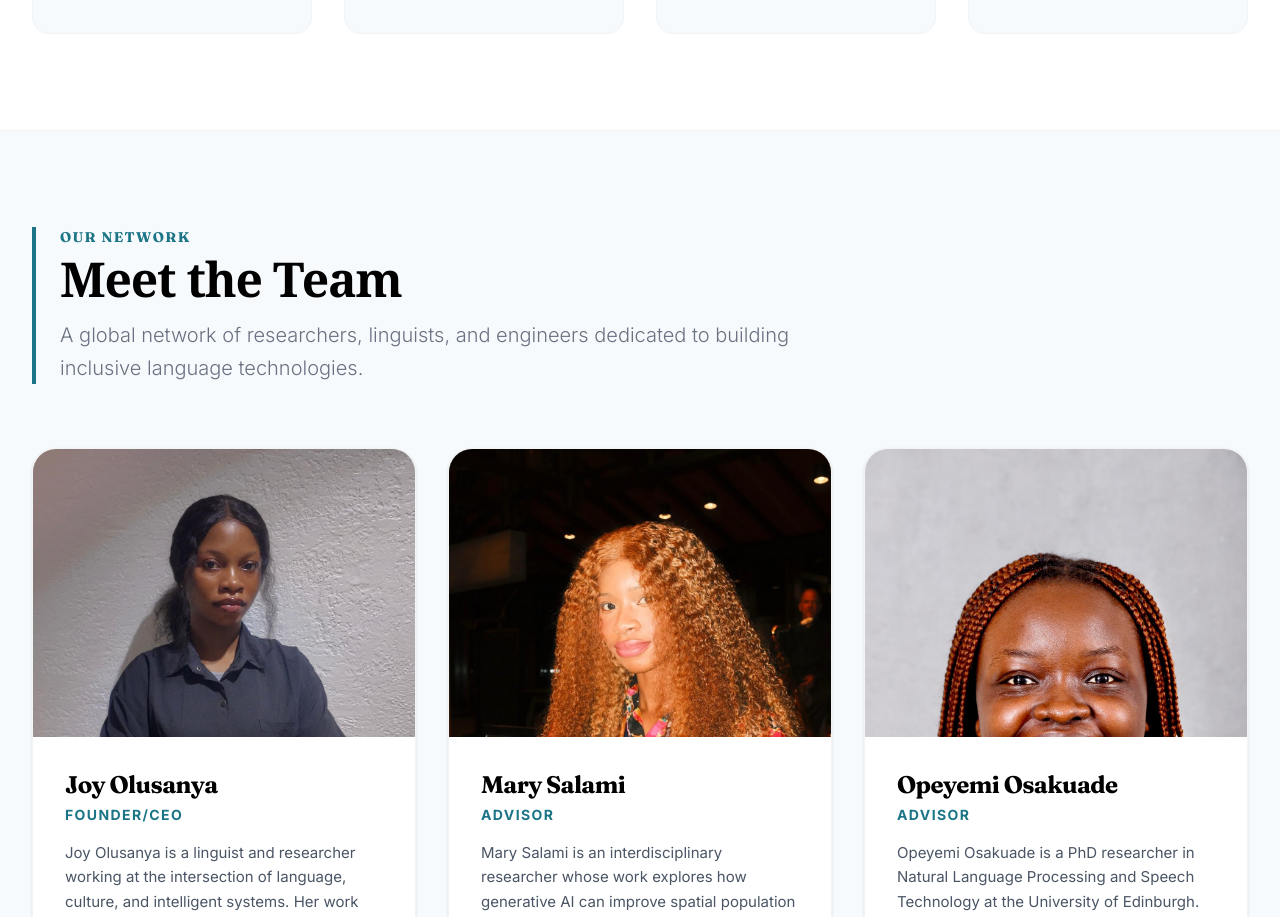
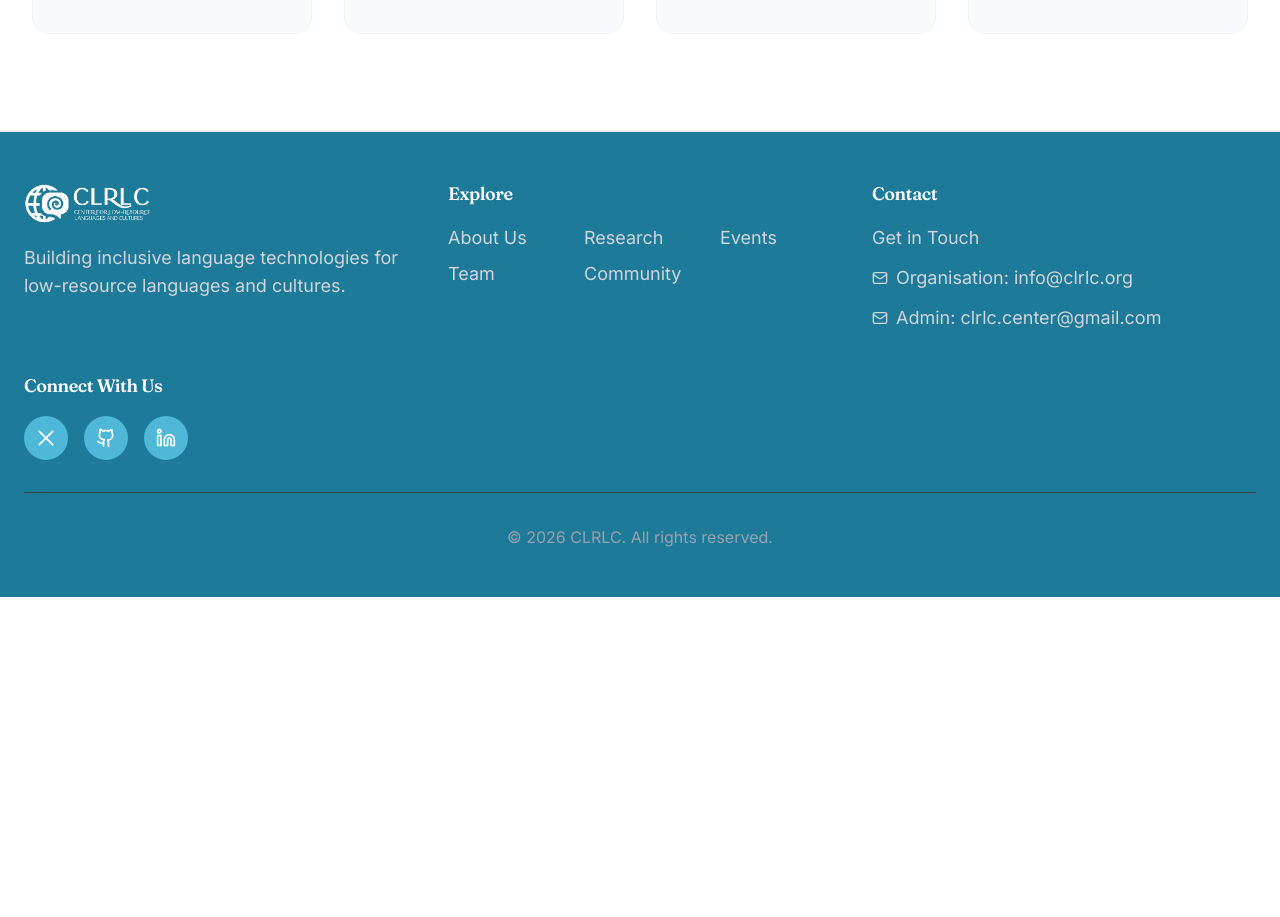
Before and after one commit to clrlc-org/clrlc, a Next.js app: page /about in a window 1280 px wide. Shown: the part 1865-2782 px from the top of the page. After the commit the page ends 2462 px from the top, so only its background shows below. Built offline with nearby package versions, Linux system fonts and the light colour scheme.

Commit message:
Restore original TeamMemberCard styling and move to dedicated team page

```diff
--- a/src/app/about/page.tsx
+++ b/src/app/about/page.tsx
@@ -1,46 +1,8 @@
 // @ts-nocheck
 /* eslint-disable */
+import React from 'react';
 
 export default function AboutPage() {
-
-  const teamData = [
-    {
-      _id: "1",
-      name: "Joy Olusanya",
-      role: "Founder/CEO",
-      image: "/team/Joy Olusanya.jpg",
-      bio: "Joy Olusanya is a linguist and researcher working at the intersection of language, culture, and intelligent systems. Her work focuses on Natural Language Processing and Machine Learning for low-resource languages and their cultures, with emphasis on dataset curation, machine translation, multilingual NLP, healthcare applications, and culturally grounded benchmark evaluation. She is the Founder and a Researcher at the Center for Low-Resource Languages and Cultures (CLRLC)."
-    },
-    {
-      _id: "2",
-      name: "Mary Salami",
-      role: "Advisor",
-      image: "/team/Mary Salami.jpg",
-      bio: "Mary Salami is an interdisciplinary researcher whose work explores how generative AI can improve spatial population modelling, environmental resilience, and equitable decision-making. She has research experience in social media data and mobility analytics and currently serves as a Teaching Assistant at the University of California, Santa Barbara. She brings expertise at the intersection of AI, geospatial analysis, and societal impact."
-    },
-    {
-      _id: "3",
-      name: "Opeyemi Osakuade",
-      role: "Advisor",
-      image: "/team/Opeyemi Osakuade.jpg",
-      bio: "Opeyemi Osakuade is a PhD researcher in Natural Language Processing and Speech Technology at the University of Edinburgh. Her research focuses on representation learning and evaluation for speech and language models in low-resource and tonal languages. Opeyemi leads the development of ToneBench, a benchmarking framework for evaluating tone awareness in speech representations across languages."
-    },
-    {
-      _id: "4",
-      name: "Nunsi Shiaki",
-      role: "Engineering Lead",
-      image: "/team/Nunsi Shiaki.jpg",
-      bio: "Nunsi is a passionate data scientist and machine learning researcher dedicated to building robust and inclusive technological solutions."
-    },
-    {
-      _id: "5",
-      name: "Anusha Dixit",
-      role: "Product Manager",
-      image: "/team/Anusha Dixit.jpg",
-      bio: "Anusha Dixit is an AI and product professional with expertise in Python, SQL, analytics, machine learning, large language models, and natural language processing. She is passionate about using AI and technology to solve real-world problems and build impactful, data-driven products and solutions."
-    }
-  ];
-
   return (
     <div className="bg-[#F7FAFC] min-h-screen font-sans">
 
@@ -72,7 +34,7 @@ export default function AboutPage() {
             We build inclusive speech- and text-based datasets for African and other low-resource languages, and we partner closely with the communities who speak them. From there, we create the resources, research, and knowledge that keep the languages and cultures alive in the age of AI, and make artificial intelligence more inclusive, accurate, and culturally grounded.
           </p>
           <p>
-            We work at the meeting point of language and culture, moving beyond language data to preserve the knowledge and worldviews embedded in each language. Our goal is to ensure that tomorrow&apos;s AI does not simply translate words, but understands the people, contexts, and cultures behind them.
+            We work at the meeting point of language and culture, moving beyond language data to preserve the knowledge and worldviews embedded in each language. Our goal is to ensure that tomorrow's AI does not simply translate words, but understands the people, contexts, and cultures behind them.
           </p>
         </div>
       </div>
@@ -145,39 +107,6 @@ export default function AboutPage() {
           </div>
         </div>
       </div>
-
-      {/* 4. NEW BULLETPROOF TEAM SECTION */}
-      <div className="py-24 bg-[#F7FAFC]">
-        <div className="max-w-7xl mx-auto px-4 sm:px-6 lg:px-8">
-          <div className="max-w-3xl mb-16 border-l-4 border-[#1B7586] pl-6">
-            <h2 className="text-[#1B7586] font-bold tracking-widest uppercase text-sm mb-2">Our Network</h2>
-            <h3 className="text-4xl md:text-5xl font-serif font-bold text-black mb-4 tracking-tight">Meet the Team</h3>
-            <p className="text-xl text-gray-500 font-light leading-relaxed">
-              A global network of researchers, linguists, and engineers dedicated to building inclusive language technologies.
-            </p>
-          </div>
-
-          <div className="grid grid-cols-1 md:grid-cols-2 lg:grid-cols-3 gap-8">
-            {teamData.map((member) => (
-              <div key={member._id} className="bg-white rounded-3xl shadow-sm border border-gray-100 overflow-hidden flex flex-col">
-
-                <div
-                  className="h-72 w-full bg-gray-200 bg-cover bg-top"
-                  style={{ backgroundImage: `url('${member.image}')` }}
-                  title={member.name}
-                />
-
-                <div className="p-8 flex flex-col flex-grow">
-                  <h4 className="text-2xl font-bold text-black mb-1">{member.name}</h4>
-                  <p className="text-sm font-bold text-[#1B7586] uppercase tracking-widest mb-4">{member.role}</p>
-                  <p className="text-gray-600 text-[15px] leading-relaxed flex-grow">{member.bio}</p>
-                </div>
-              </div>
-            ))}
-          </div>
-        </div>
-      </div>
-
     </div>
   );
 }
--- a/src/app/team/page.tsx
+++ b/src/app/team/page.tsx
@@ -1,50 +1,83 @@
-import { Metadata } from "next";
-import { client } from "@/sanity/lib/client";
-import { MEMBERS_QUERY } from "@/sanity/lib/queries";
+// @ts-nocheck
+/* eslint-disable */
+import React from 'react';
+import { TeamMemberCard } from '@/components/TeamMemberCard';
 
-import { FadeIn, StaggerContainer } from "@/components/Motion";
-import { TeamMemberCard } from "@/components/TeamMemberCard";
-import { SectionHeading } from "@/components/Heading";
+export default function TeamPage() {
 
-export const metadata: Metadata = {
-  title: "Our Team - CLRLC",
-  description: "Meet the team behind CLRLC.",
-};
-
-export const revalidate = 60; // Revalidate every 60 seconds
-
-export default async function TeamPage() {
-  let members = [];
-  try {
-    members = await client.fetch(MEMBERS_QUERY);
-  } catch (error) {
-    console.error("Sanity fetch error:", error);
-    // Fallback for build/demo without valid credentials
-    members = [];
-  }
+  const teamData = [
+    {
+      _id: "1",
+      name: "Joy Olusanya",
+      role: "Founder/CEO",
+      image: "/team/Joy Olusanya.jpg",
+      bio: "Joy Olusanya is a linguist and researcher working at the intersection of language, culture, and intelligent systems. Her work focuses on Natural Language Processing and Machine Learning for low-resource languages and their cultures, with emphasis on dataset curation, machine translation, multilingual NLP, healthcare applications, and culturally grounded benchmark evaluation. She is a graduate of Linguistics from Obafemi Awolowo University. She is the Founder and a Researcher at the Center for Low-Resource Languages and Cultures (CLRLC), where she leads efforts to advance inclusive and culturally grounded AI research.",
+      socials: [
+        { platform: "linkedin", url: "https://www.linkedin.com/in/joy-olusanya-209340206/" },
+        { platform: "twitter", url: "https://x.com/Naomi_Joy___" }
+      ]
+    },
+    {
+      _id: "2",
+      name: "Mary Salami",
+      role: "Advisor",
+      image: "/team/Mary Salami.jpg",
+      bio: "Mary Salami is an interdisciplinary researcher whose work explores how generative AI can improve spatial population modelling, environmental resilience, and equitable decision-making. She has research experience in social media data and mobility analytics and currently serves as a Teaching Assistant at the University of California, Santa Barbara, supporting courses such as Maps and Spatial Reasoning, Technical Issues in GIS, Introduction to Experimental Physics, and People, Place, and Environment. She brings expertise at the intersection of AI, geospatial analysis, and societal impact.",
+      socials: [
+        { platform: "linkedin", url: "https://www.linkedin.com/in/marysalami/" }
+      ]
+    },
+    {
+      _id: "3",
+      name: "Opeyemi Osakuade",
+      role: "Advisor",
+      image: "/team/Opeyemi Osakuade.jpg",
+      bio: "Opeyemi Osakuade is a PhD researcher in Natural Language Processing and Speech Technology at the University of Edinburgh. Her research focuses on representation learning and evaluation for speech and language models in low-resource and tonal languages, with emphasis on discrete speech units, tone modeling, and robustness to accent and prosodic variation. She works across speech recognition, synthesis, and speech language understanding, developing diagnostic benchmarks and evaluation frameworks to analyse model behaviour across linguistically diverse settings. Opeyemi leads the development of ToneBench, a benchmarking framework for evaluating tone awareness in speech representations across languages.",
+      socials: [
+        { platform: "linkedin", url: "https://www.linkedin.com/in/opeyemi-osakuade/" }
+      ]
+    },
+    {
+      _id: "4",
+      name: "Nunsi Shiaki",
+      role: "Engineering Lead",
+      image: "/team/Nunsi Shiaki.jpg",
+      bio: "Nunsi is a passionate data scientist and machine learning researcher dedicated to building robust and inclusive technological solutions.",
+      socials: [
+        { platform: "linkedin", url: "#" },
+        { platform: "twitter", url: "#" }
+      ]
+    },
+    {
+      _id: "5",
+      name: "Anusha Dixit",
+      role: "Product Manager",
+      image: "/team/Anusha Dixit.jpg",
+      bio: "Anusha Dixit is an AI and product professional with expertise in Python, SQL, analytics, machine learning, large language models, and natural language processing. She is passionate about using AI and technology to solve real-world problems and build impactful, data-driven products and solutions.",
+      socials: [
+        { platform: "linkedin", url: "https://www.linkedin.com/in/anushadixit1901/" },
+        { platform: "twitter", url: "https://x.com/dixit_anus46806/" }
+      ]
+    }
+  ];
 
   return (
-    <div className="container mx-auto px-4 md:px-6 pt-32 pb-16 lg:py-24 space-y-12">
-      <div className="text-center space-y-4">
-        <FadeIn>
-          <SectionHeading as="h1" align="center">
-            Our Team
-          </SectionHeading>
-        </FadeIn>
+    <div className="min-h-screen bg-[#F7FAFC] py-24 px-4 sm:px-6 lg:px-8 font-sans">
+      <div className="max-w-7xl mx-auto">
+        <div className="max-w-3xl mb-16 border-l-4 border-[#1B7586] pl-6">
+          <h2 className="text-[#1B7586] font-bold tracking-widest uppercase text-sm mb-2">Our Network</h2>
+          <h1 className="text-4xl md:text-5xl font-extrabold text-gray-900 mb-4 tracking-tight">Meet the Team</h1>
+          <p className="text-xl text-gray-500 font-light leading-relaxed">
+            A global network of researchers, linguists, and engineers dedicated to building inclusive language technologies.
+          </p>
+        </div>
+
+        <div className="grid grid-cols-1 sm:grid-cols-2 lg:grid-cols-3 gap-8">
+          {teamData.map((member) => (
+            <TeamMemberCard key={member._id} member={member} />
+          ))}
+        </div>
       </div>
-
-      <StaggerContainer className="grid grid-cols-1 md:grid-cols-2 lg:grid-cols-3 gap-8">
-        {members.map((member: any) => (
-          <FadeIn key={member._id}>
-            <TeamMemberCard member={member} />
-          </FadeIn>
-        ))}
-        {members.length === 0 && (
-          <div className="col-span-full text-center py-12 text-muted-foreground">
-            No members found. Please add members via the CMS.
-          </div>
-        )}
-      </StaggerContainer>
     </div>
   );
 }
```
Also changed, not shown: src/components/TeamMemberCard.tsx (+4 -5 lines).
